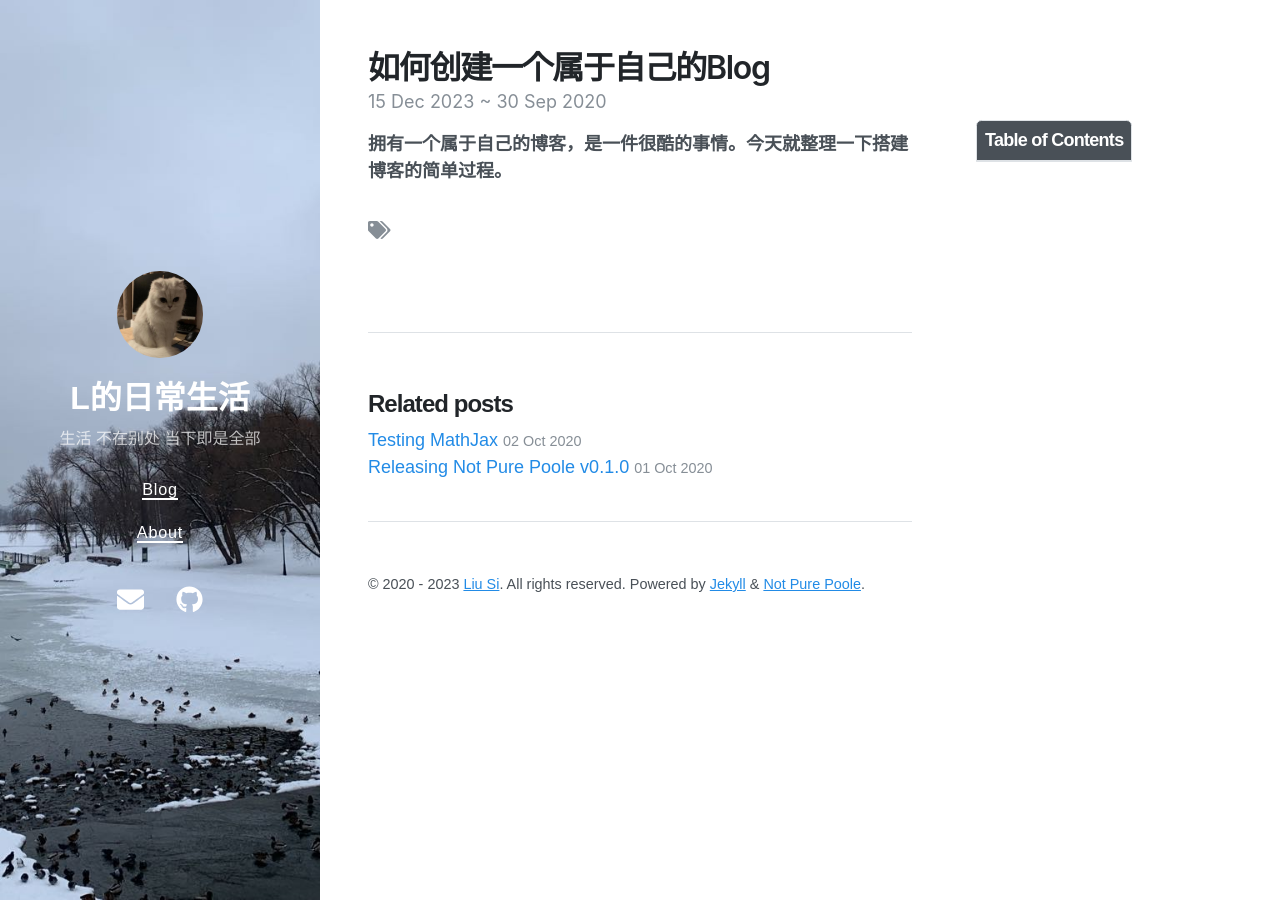
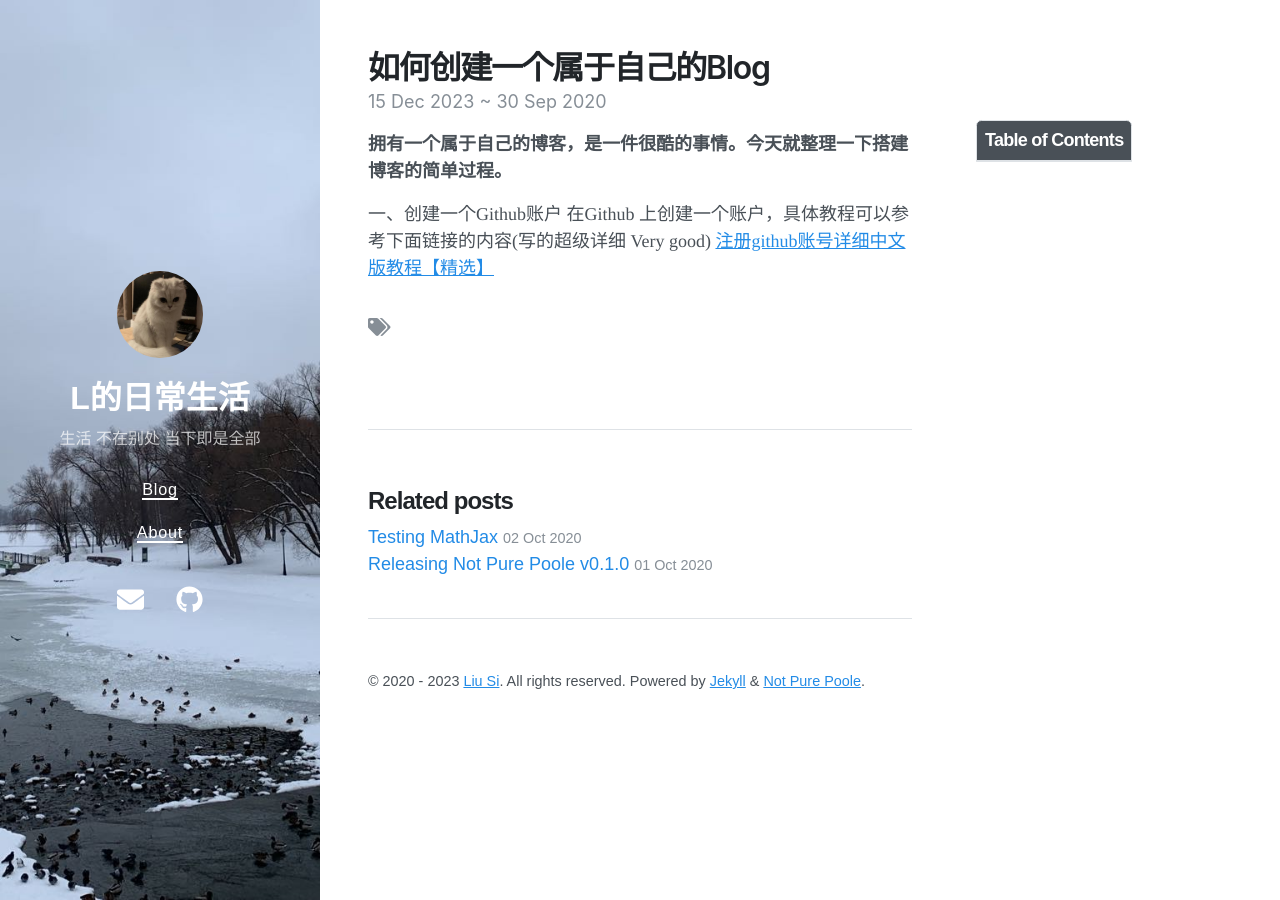
Before and after one commit to lsDailylife/lsDailylife.github.io, a Jekyll site: the page built from _posts/2020-09-29-welcome-to-not-pure-poole.md, in a window 1280 px wide. Built offline with Jekyll 4.4.1, drawn with Linux system fonts in a browser that asks for light colours; nearby versions of some CDN libraries.

Commit message:
修改文件: _posts/2020-09-29-welcome-to-not-pure-poole.md

```diff
--- a/_posts/2020-09-29-welcome-to-not-pure-poole.md
+++ b/_posts/2020-09-29-welcome-to-not-pure-poole.md
@@ -8,3 +8,7 @@ emoji: 😁
 color: 'var(--base08)'
 ---
 **拥有一个属于自己的博客，是一件很酷的事情。今天就整理一下搭建博客的简单过程。**
+
+一、创建一个Github账户
+      在Github 上创建一个账户，具体教程可以参考下面链接的内容(写的超级详细 Very good)
+	  [注册github账号详细中文版教程【精选】](https://blog.csdn.net/weixin_45738527/article/details/105146064)
```
